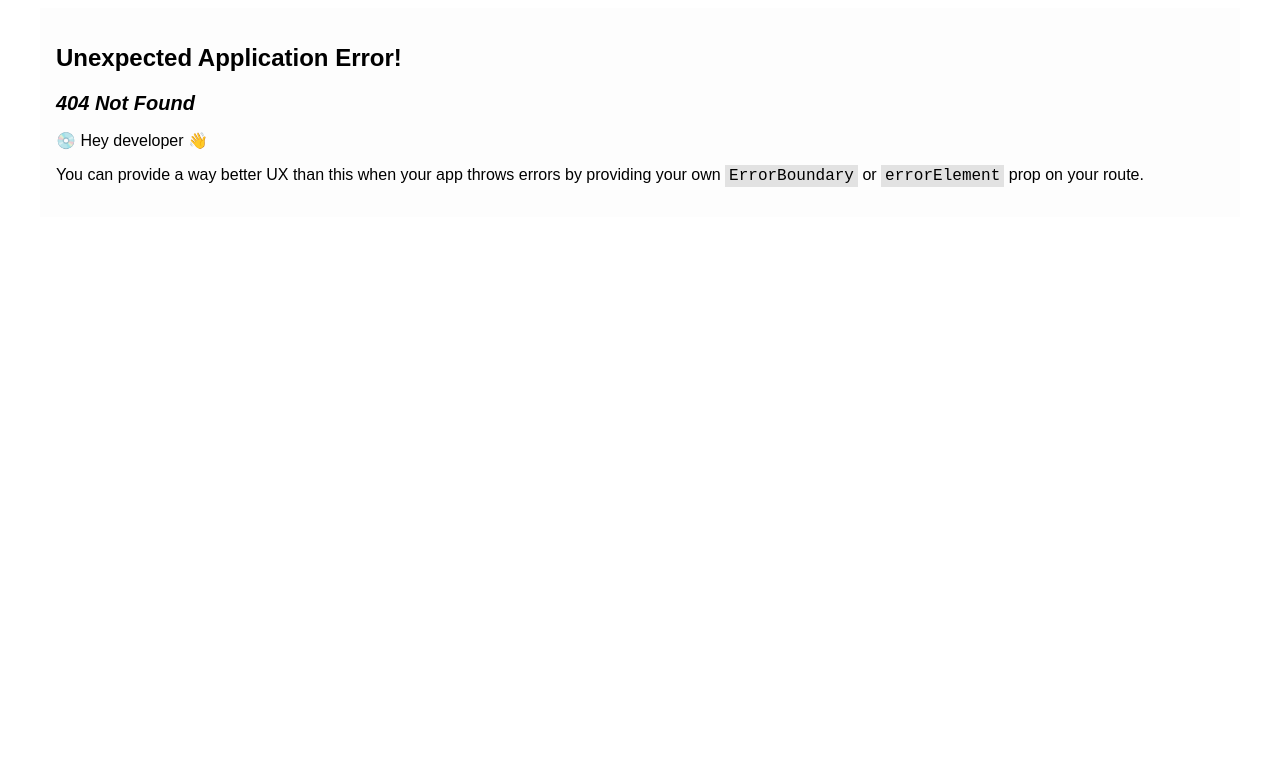
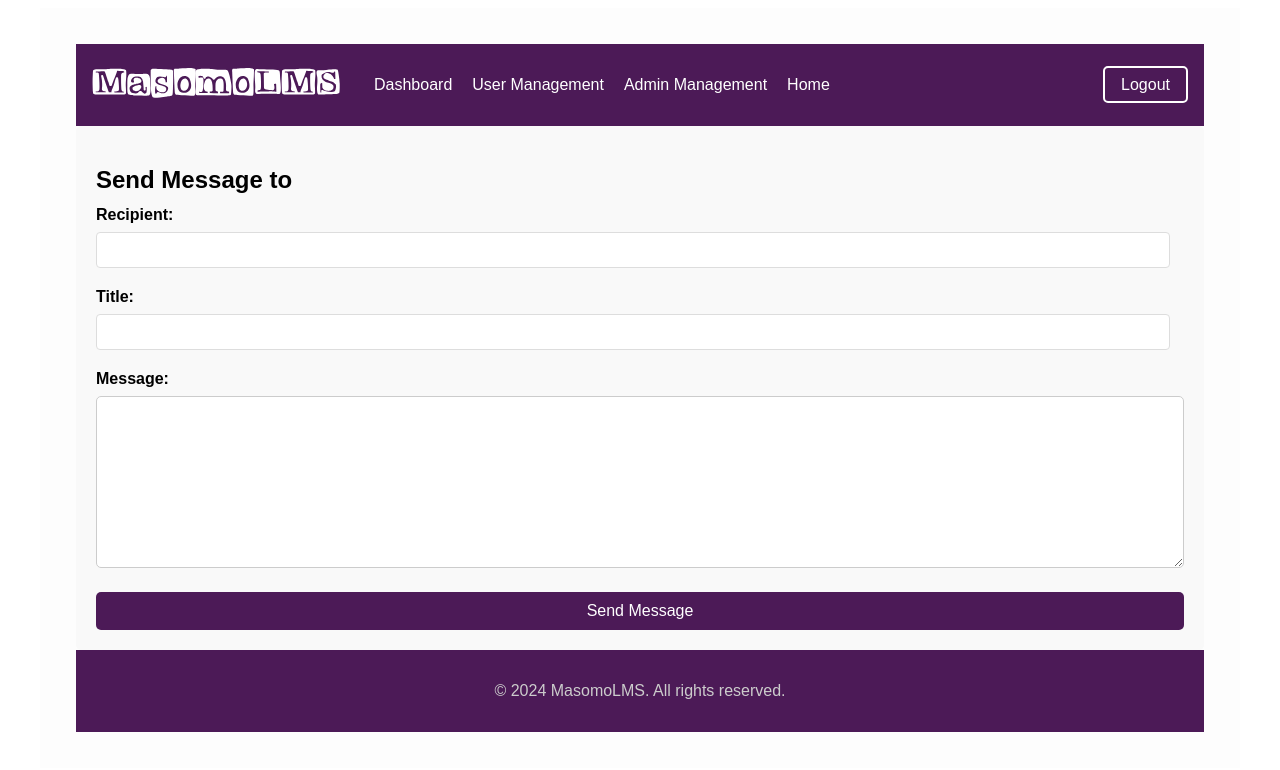
Before and after one commit to mmwandera/masomo-lms-frontend, a React (Vite) app: page /user-management/send-message in a window 1280 px wide. Before the commit this address had no page. Shown: the top 770 px of the page. Built offline with nearby package versions, Linux system fonts and the light colour scheme; a web font is replaced by a local one.

Commit message:
added a route for send message and styled the send message page

```diff
--- /dev/null
+++ b/src/admin-components/SendMessage.jsx
@@ -0,0 +1,70 @@
+import { useState } from 'react';
+import Footer from './reusable-components/Footer';
+import Header from './reusable-components/Header';
+import './sendMessage.css';
+
+export default function SendMessage() {
+  const [recipient, setRecipient] = useState('');
+  const [title, setTitle] = useState('');
+  const [message, setMessage] = useState('');
+
+  const handleRecipientChange = (event) => {
+    setRecipient(event.target.value);
+  };
+
+  const handleTitleChange = (event) => {
+    setTitle(event.target.value);
+  };
+
+  const handleMessageChange = (event) => {
+    setMessage(event.target.value);
+  };
+
+  const handleSubmit = (event) => {
+    event.preventDefault();
+    // Logic to send the message
+    console.log('Sending message:', { recipient, title, message });
+  };
+
+  return (
+    <div className="admin-management">
+      <Header />
+      <main className="admin-main">
+        <h2>Send Message to {recipient}</h2>
+        <form onSubmit={handleSubmit}>
+          <div>
+            <label htmlFor="recipient">Recipient:</label>
+            <input
+              type="text"
+              id="recipient"
+              value={recipient}
+              onChange={handleRecipientChange}
+              required
+            />
+          </div>
+          <div>
+            <label htmlFor="title">Title:</label>
+            <input
+              type="text"
+              id="title"
+              value={title}
+              onChange={handleTitleChange}
+              required
+            />
+          </div>
+          <div>
+            <label htmlFor="message">Message:</label>
+            <textarea
+              id="message"
+              value={message}
+              onChange={handleMessageChange}
+              required
+            ></textarea>
+          </div>
+          <button type="search-button">Send Message</button>
+        </form>
+      </main>
+      <Footer />
+    </div>
+  );
+}
--- a/src/admin-components/reusable-components/UserCard.jsx
+++ b/src/admin-components/reusable-components/UserCard.jsx
@@ -1,6 +1,7 @@
+import { Link } from 'react-router-dom';
 import './adminCard.css';
 
-export default function AdminCard({ name, email }) {
+export default function UserCard({ name, email }) {
   return (
     <div className="admin-card">
       <div className="admin-details-container">
@@ -8,7 +9,7 @@ export default function AdminCard({ name, email }) {
         <p className="admin-email">{email}</p>
       </div>
       <div className="admin-buttons-container">
-        <button className="admin-edit-button">Send Message</button>
+        <Link to="/user-management/send-message" className="admin-edit-button">Send Message</Link>
       </div>
     </div>
   );
--- /dev/null
+++ b/src/admin-components/sendMessage.css
@@ -0,0 +1,49 @@
+/* sendMessage.css */
+
+.admin-main {
+  background-color: #f9f9f9;
+  border-radius: 5px;
+  padding: 20px;
+}
+
+h2 {
+  margin-bottom: 20px;
+}
+
+form {
+  display: flex;
+  flex-direction: column;
+}
+
+label {
+  font-weight: bold;
+}
+
+input,
+textarea {
+  padding: 10px;
+  margin-bottom: 20px;
+  border: 1px solid #ccc;
+  border-radius: 5px;
+  font-size: 16px;
+  width: calc(100% - 22px); /* Adjusted width to account for padding and border */
+}
+
+textarea {
+  resize: vertical;
+  min-height: 150px;
+}
+
+button {
+  padding: 10px 20px;
+  background-color: #4c1a57;
+  color: #fff;
+  border: none;
+  border-radius: 5px;
+  cursor: pointer;
+  transition: background-color 0.3s ease;
+}
+
+button:hover {
+  background-color: #3a1342;
+}
--- a/src/main.jsx
+++ b/src/main.jsx
@@ -6,6 +6,7 @@ import {
 } from "react-router-dom";
 import AdminHome from './admin-components/AdminHome.jsx';
 import AdminManagement from './admin-components/AdminManagement.jsx';
+import SendMessage from './admin-components/SendMessage.jsx';
 import UserManagement from './admin-components/UserManagement.jsx';
 import AdminLogin from './authentication-components/AdminLogin.jsx';
 import Login from './authentication-components/Login.jsx';
@@ -58,6 +59,10 @@ const router = createBrowserRouter([
     path: "/dashboard/user-management",
     element: <UserManagement />,
   },
+  {
+    path: "/user-management/send-message",
+    element: <SendMessage />,
+  },
 ]);
 
 ReactDOM.createRoot(document.getElementById('root')).render(
```
